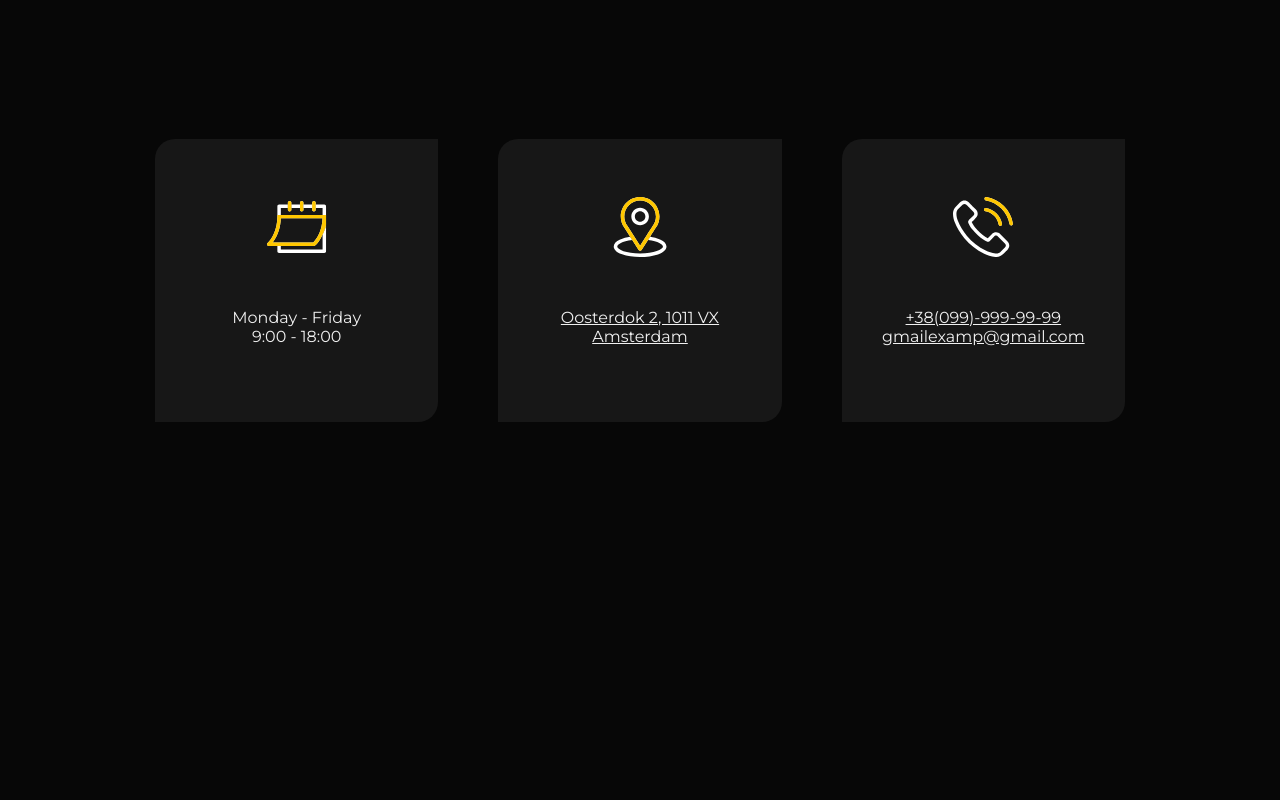
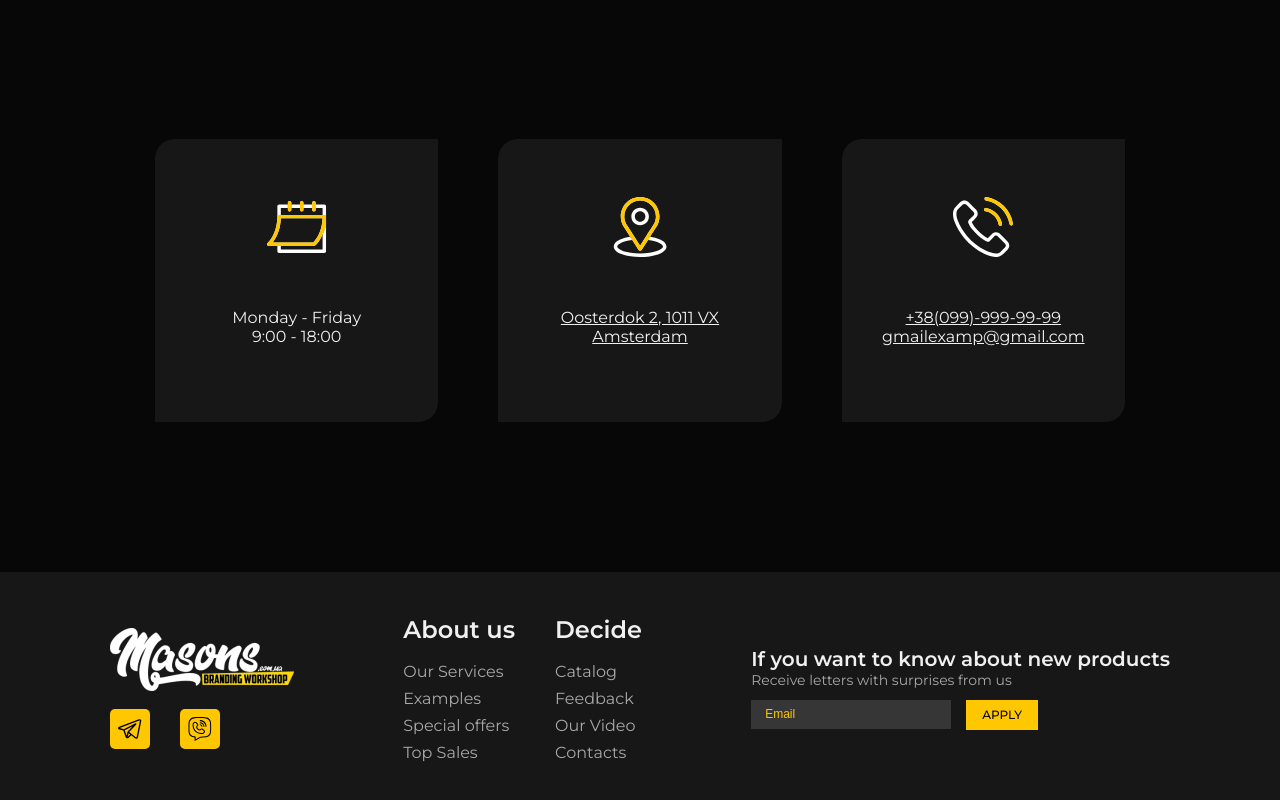
Before and after one commit to Studiya/masons-branding, a Vue app: page / in a window 1280 px wide. Shown: the part 9300-10100 px from the top of the page. Before the commit the page ends 9872 px from the top, so only its background shows below. Built offline with nearby package versions, Linux system fonts and the light colour scheme.

Commit message:
footer adapt

```diff
--- a/src/App.vue
+++ b/src/App.vue
@@ -1,12 +1,12 @@
 <template>
   <TheHeader />
   <router-view />
-  <!-- <TheFooter /> -->
+  <TheFooter />
 </template>
 
 <script setup>
 import TheHeader from './components/layouts/TheHeader.vue'
-// import TheFooter from './components/layouts/TheFooter.vue'
+import TheFooter from './components/layouts/TheFooter.vue'
 </script>
 
 <style scoped></style>
--- a/src/components/layouts/TheFooter.vue
+++ b/src/components/layouts/TheFooter.vue
@@ -100,18 +100,53 @@ const navList2 = [
   .wrapper {
     max-width: 1100px;
     padding: 43px 0 66px;
+
+    @media screen and (max-width: $bp-large) {
+      padding: 43px 20px 66px;
+    }
+
+    @media screen and (max-width: $bp-medium) {
+      padding: 43px 40px 66px;
+    }
+
+    @media screen and (max-width: $bp-mobile) {
+      padding: 0 15px 40px;
+    }
   }
 
   &__inner {
-    @include flex(flex, row, space-between, center, wrap, 75px);
+    @include flex(flex, row, space-between, center, nowrap, 75px);
+
+    @media screen and (max-width: $bp-large) {
+      gap: 40px;
+    }
+
+    @media screen and (max-width: $bp-medium) {
+      flex-wrap: wrap;
+      gap: 30px;
+    }
   }
 
   &__logo {
     width: 184px;
     margin-bottom: 14px;
+
+    @media screen and (max-width: $bp-mobile) {
+      width: 140px;
+      margin-bottom: 0;
+    }
   }
 
   &__soc {
+    @media screen and (max-width: $bp-medium) {
+      @include flex(flex, row, space-between, center, nowrap, 100px);
+      flex-basis: 100%;
+    }
+
+    @media screen and (max-width: $bp-mobile) {
+      gap: 30px;
+    }
+
     &-list {
       @include flex(flex, row, flex-start, flex-start, wrap, 30px);
     }
@@ -140,6 +175,14 @@ const navList2 = [
   &__nav {
     @include flex(flex, row, flex-start, flex-start, wrap, 75px);
 
+    @media screen and (max-width: $bp-large) {
+      gap: 40px;
+    }
+
+    @media screen and (max-width: $bp-tablet) {
+      flex-basis: 100%;
+    }
+
     &-title {
       font-size: 24px;
       font-weight: 600;
@@ -148,6 +191,10 @@ const navList2 = [
 
     &-list {
       @include flex(flex, column, flex-start, flex-start, nowrap, 8px);
+
+      @media screen and (max-width: $bp-mobile) {
+        gap: 15px;
+      }
     }
 
     &-item {
@@ -180,6 +227,14 @@ const navList2 = [
   }
 
   &__form {
+    @media screen and (max-width: $bp-medium) {
+      flex-basis: 50%;
+    }
+
+    @media screen and (max-width: $bp-tablet) {
+      flex-basis: 100%;
+    }
+
     &-title {
       font-size: 20px;
       font-weight: 600;
--- a/src/components/sections/CatalogSection.vue
+++ b/src/components/sections/CatalogSection.vue
@@ -54,7 +54,6 @@ const handleWindowSizeChange = () => {
   } else {
     isSmallScreen.value = false
   }
-  console.log(isSmallScreen.value)
 }
 
 const settings = {
--- a/src/components/sections/ContactsSection.vue
+++ b/src/components/sections/ContactsSection.vue
@@ -113,6 +113,10 @@
     margin-bottom: 56px;
   }
 
+  @media screen and (max-width: $bp-mobile) {
+    margin-bottom: 0;
+  }
+
   .wrapper {
     max-width: 1100px;
   }
@@ -127,6 +131,10 @@
 
     @media screen and (max-width: $bp-tablet) {
       margin-bottom: 40px;
+    }
+
+    @media screen and (max-width: $bp-mobile) {
+      margin-bottom: 22px;
     }
   }
 
@@ -148,6 +156,10 @@
 
     @media screen and (max-width: $bp-tablet) {
       margin-bottom: 40px;
+    }
+
+    @media screen and (max-width: $bp-mobile) {
+      gap: 40px;
     }
   }
 
@@ -183,7 +195,7 @@
       }
 
       @media screen and (max-width: $bp-mobile) {
-        margin: 30px auto;
+        margin: 40px auto 13px;
       }
     }
 
@@ -199,6 +211,11 @@
         border-radius: 5px;
         @include flex(flex, row, center, center, nowrap, unset);
         @include transition(transform, 0.3s, ease-in, 0s);
+
+        @media screen and (max-width: $bp-mobile) {
+          width: 32px;
+          height: 32px;
+        }
 
         &:hover {
           transform: scale(1.1);
@@ -239,6 +256,14 @@
       justify-content: column;
       gap: 15px;
     }
+
+    @media screen and (max-width: $bp-mobile) {
+      padding: 0;
+      justify-content: row;
+      gap: unset;
+      flex-wrap: nowrap;
+      align-items: stretch;
+    }
   }
 
   &__item {
@@ -257,6 +282,12 @@
       padding: 20px 0 20px;
     }
 
+    @media screen and (max-width: $bp-mobile) {
+      flex-basis: 33%;
+      padding: 25px 0 25px;
+      border-radius: 0;
+    }
+
     &-icon {
       width: 60px;
       height: 60px;
@@ -265,10 +296,20 @@
       @media screen and (max-width: $bp-tablet) {
         margin-bottom: 20px;
       }
+
+      @media screen and (max-width: $bp-mobile) {
+        width: 40px;
+        height: 40px;
+        margin-bottom: 4px;
+      }
     }
 
     &-info {
       font-size: 16px;
+
+      @media screen and (max-width: $bp-mobile) {
+        font-size: 10px;
+      }
 
       a {
         color: var(--color-light);
--- a/src/components/sections/TopSalesSection.vue
+++ b/src/components/sections/TopSalesSection.vue
@@ -68,7 +68,6 @@ const handleWindowSizeChange = () => {
   } else {
     isSmallScreen.value = false
   }
-  console.log(isSmallScreen.value)
 }
 
 const settings = {
```
